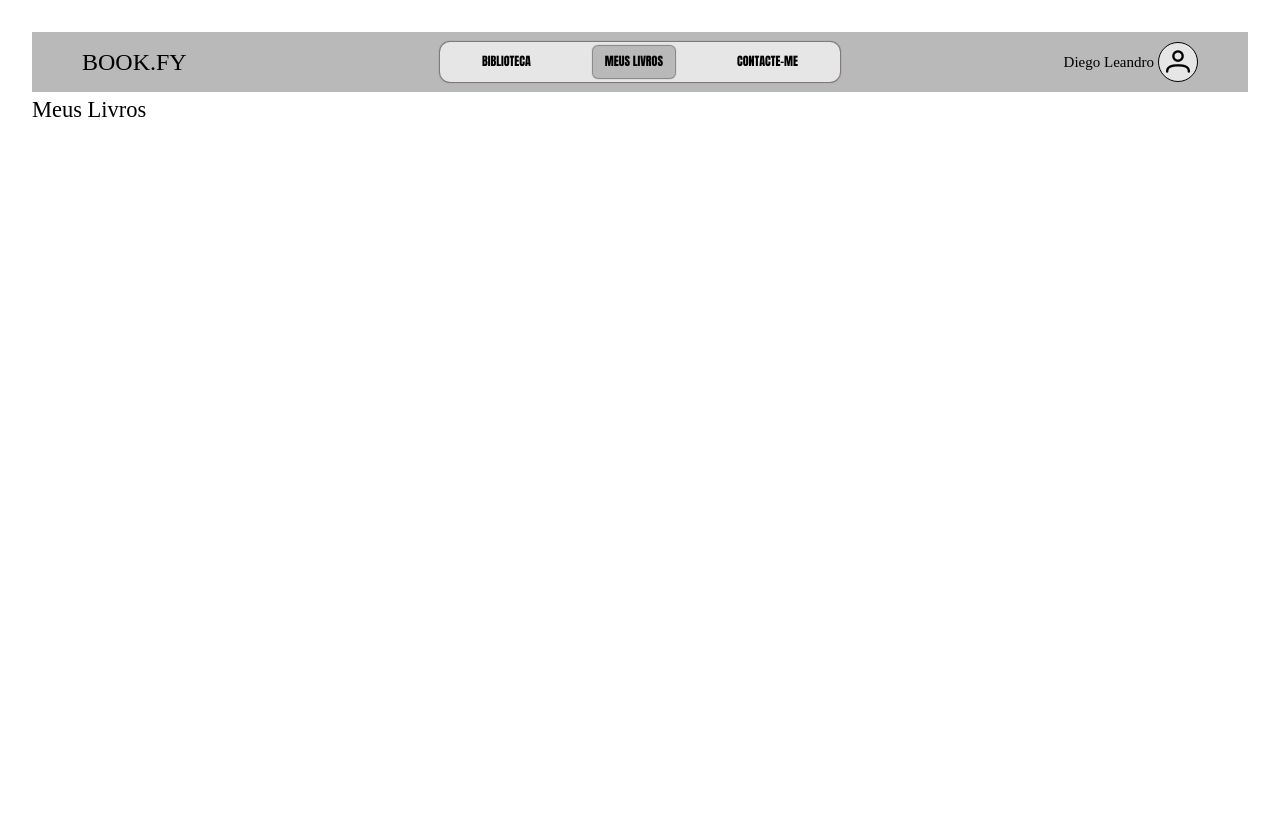
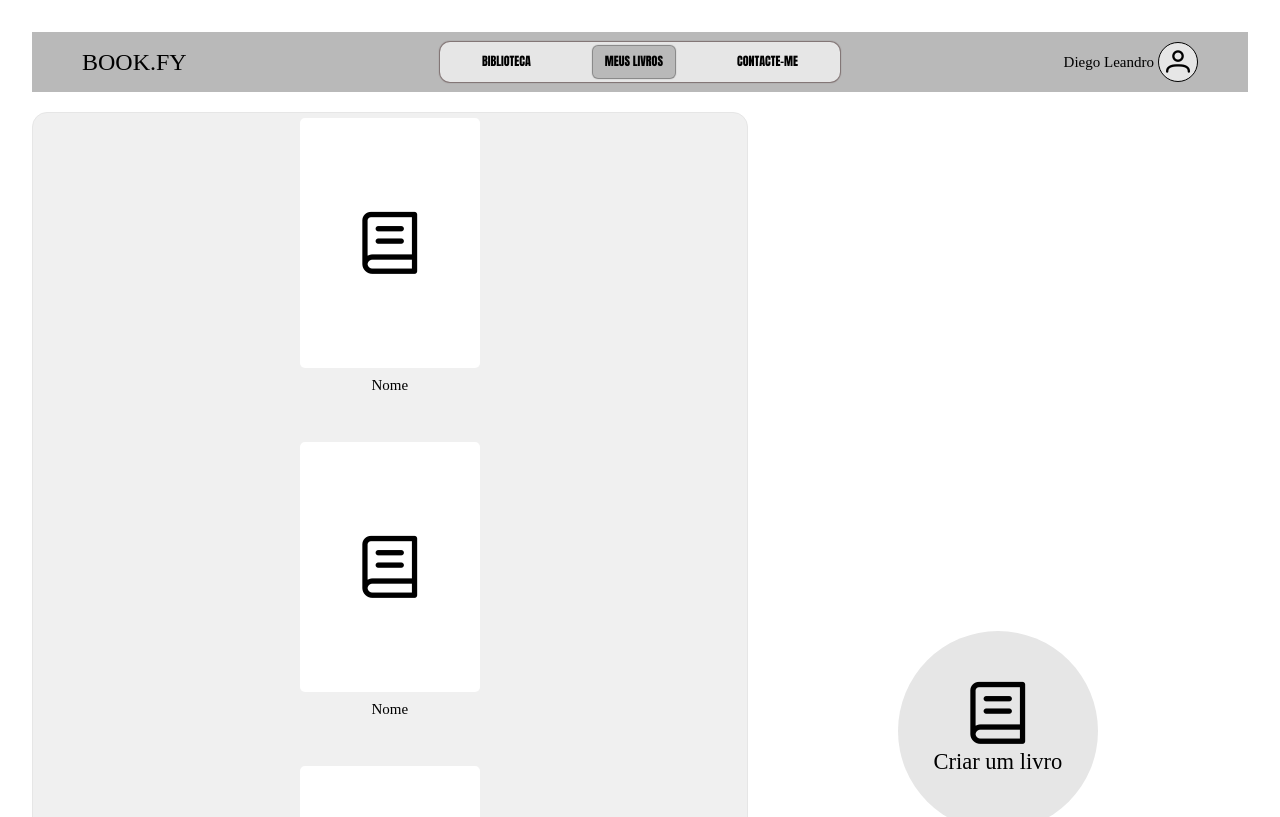
Before and after one commit to DiegoLeandro477/bookfy-frontend, a Vue app: page /MyLibaries in a window 1280 px wide. Shown: the top 817 px of the page. Built offline with nearby package versions, Linux system fonts and the light colour scheme.

Commit message:
update MyLibaryView

```diff
--- a/src/App.vue
+++ b/src/App.vue
@@ -25,5 +25,8 @@ import NavBar from './components/NavBar.vue';
     align-items: center;
     margin: 5px;
     background-color: white;
+    width: min-content;
+    height: min-content;
+    padding: 5px;
   }
 </style>
--- a/src/assets/base.css
+++ b/src/assets/base.css
@@ -9,7 +9,7 @@
   --color-contrast: rgb(126, 112, 112);
 
   --color-text-light: black;
-  --color-text-night: white;
+  --color-text-night: rgb(240, 240, 240);
 
   --color-development: rgba(238, 238, 13, 0.438);
   --color-completed: rgba(153, 205, 50, 0.397);
--- a/src/components/FeatureBook.vue
+++ b/src/components/FeatureBook.vue
@@ -11,13 +11,12 @@
           label.vol {{ book.vol }}
 </template>
 
-<script lang="ts">
+<script lang="ts" setup>
+import type { Book } from '@/types/book';
+import { defineProps } from 'vue';
 
-export default {
-  props: {
-    books: [],
-  }
-}
+const props = defineProps(['books']);
+const books: Book[] = props.books;
 
 </script>
 
--- a/src/components/ListBook.vue
+++ b/src/components/ListBook.vue
@@ -14,13 +14,12 @@
         p {{ book.sinopse }}
 </template>
 
-<script lang="ts">
+<script lang="ts" setup>
+import type { Book } from '@/types/book';
+import { defineProps } from 'vue';
 
-export default {
-  props: {
-    books: [],
-  }
-}
+const props = defineProps(['books']);
+const books: Book[] = props.books;
 </script>
 
 <style scoped>
--- a/src/views/MyLibaryView.vue
+++ b/src/views/MyLibaryView.vue
@@ -1,13 +1,153 @@
-<template>
-  <div>
-    <h2>Meus Livros</h2>
-  </div>
+<template lang="pug">
+.main
+  .my-books
+    .book(v-for="book in books" :key="book.id")
+      .img
+        i.pi.pi-book
+      p Nome
+  .create-book
+    .created
+      i.pi.pi-book
+      h2 Criar um livro
 </template>
 
-<script setup lang="ts" >
+<script lang="ts" setup>
+  import FeatureBook from '@/components/FeatureBook.vue';
+  import ListBook from '@/components/ListBook.vue';
 
+  import type { Book } from '@/types/book';
+
+  const books: Book[] = [
+    {
+      id: 1,
+      name: 'Book 1',
+      vol: 1,
+      user_id: 1,
+      pages_id: [1, 2, 34],
+      status: 'DESENVOLVIMENTO',
+      date_create: '2024-02-15',
+      date_update: '2024-02-15',
+      date_publicated: '2024-02-15',
+      sinopse: 'Primeiro livro já criado para entreter jogadores, esse texto é '
+      +'só um teste para saber se a sinopse está configurada e desenhada corretamente,'
+      +' repetindo texto:Primeiro livro já criado para entreter jogadores,'
+      +'esse texto é só um teste para saber se a sinopse está configurada e'
+      +'desenhada corretamente, repetindo texto:Primeiro livro já criado para entreter'
+      +'jogadores, esse texto é só um teste para saber se a sinopse está configurada e'
+      +'desenhada corretamente, repetindo texto:'
+    },
+    {
+      id: 2,
+      name: 'Book 2',
+      vol: 2,
+      user_id: 1,
+      pages_id: [0, 1, 2, 3,4 ,5 ,6 ,9],
+      status: 'COMPLETO',
+      date_create: '2024-02-15',
+      date_update: '2024-02-15',
+      date_publicated: '2024-02-15',
+      sinopse: 'Primeiro livro já criado para entreter jogadores, esse texto é '
+      +'só um teste para saber se a sinopse está configurada e desenhada corretamente,'
+      +' repetindo texto:Primeiro livro já criado para entreter jogadores,'
+      +'esse texto é só um teste para saber se a sinopse está configurada e'
+      +'desenhada corretamente, repetindo texto:'
+    },
+    {
+      id: 3,
+      name: 'Elite',
+      vol: 1,
+      user_id: 1,
+      pages_id: [],
+      status: 'DESENVOLVIMENTO',
+      date_create: '2024-02-15',
+      date_update: '2024-02-15',
+      date_publicated: '2024-02-15',
+      sinopse: 'Primeiro livro já criado para entreter jogadores, esse texto é '
+      +'só um teste para saber se a sinopse está configurada e desenhada corretamente,'
+      +' repetindo texto:Primeiro livro já criado para entreter jogadores,'
+      +'esse texto é só um teste para saber se a sinopse está configurada e'
+      +'desenhada corretamente, repetindo texto:Primeiro livro já criado para entreter'
+      +'jogadores, esse texto é só um teste para saber se a sinopse está configurada e'
+      +'desenhada corretamente, repetindo texto:Primeiro livro já criado para entreter'
+      +'jogadores, esse texto é só um teste para saber se a sinopse está configurada e'
+      +'desenhada corretamente, repetindo texto:'
+    },
+    {
+      id: 4,
+      name: 'Book 4',
+      vol: 5,
+      user_id: 1,
+      pages_id: [],
+      status: 'DESENVOLVIMENTO',
+      date_create: '2024-02-15',
+      date_update: '2024-02-15',
+      date_publicated: '2024-02-15',
+      sinopse: 'Primeiro livro já criado para entreter jogadores, esse texto é '
+      +'só um teste para saber se a sinopse está configurada e desenhada corretamente,'
+      +' repetindo texto:Primeiro livro já criado para entreter jogadores,'
+      +'esse texto é só um teste para saber se a sinopse está configurada e'
+      +'desenhada corretamente, repetindo texto:Primeiro livro já criado para entreter'
+      +'jogadores, esse texto é só um teste para saber se a sinopse está configurada e'
+      +'desenhada corretamente, repetindo texto:Primeiro livro já criado para entreter'
+      +'jogadores, esse texto é só um teste para saber se a sinopse está configurada e'
+      +'desenhada corretamente, repetindo texto:'
+    }
+  ]
 </script>
 
 <style scoped>
 
+  .main {
+    display: flex;
+    direction: row;
+    min-height: 500px;
+  }
+  .my-books {
+    width: 100%;
+    background-color: var(--color-text-night);
+    border: 1px solid var(--color-background-soft);
+    margin-top: 20px;
+    border-radius: 15px;
+    display: grid;
+    gap: 40px;
+  }
+  .book {
+    display: flex;
+    flex-direction: column;
+    align-items: center;
+  }
+  .img {
+    width: 180px;
+    height: 250px;
+  }
+  .create-book {
+    width: 70%;
+    display: flex;
+    justify-content: center;
+    align-items: center;
+  }
+  .created {
+    background-color: var(--color-background-soft);
+    width: 200px;
+    height: 200px;
+    border-radius: 50%;
+    display: flex;
+    justify-content: center;
+    align-items: center;
+    flex-direction: column;
+    transition: .6s;
+  }
+  .created:hover {
+    cursor: pointer;
+    background-color: var(--color-background-mute);
+    box-shadow: 0 4px 0 .3px var(--color-contrast);
+    color: var(--color-text-night);
+    width: 230px;
+    height: 230px;
+    transition: .6s;
+    font-size: 18px;
+  }
+  i.pi.pi-book {
+    font-size: 62px;
+  }
 </style>
```
